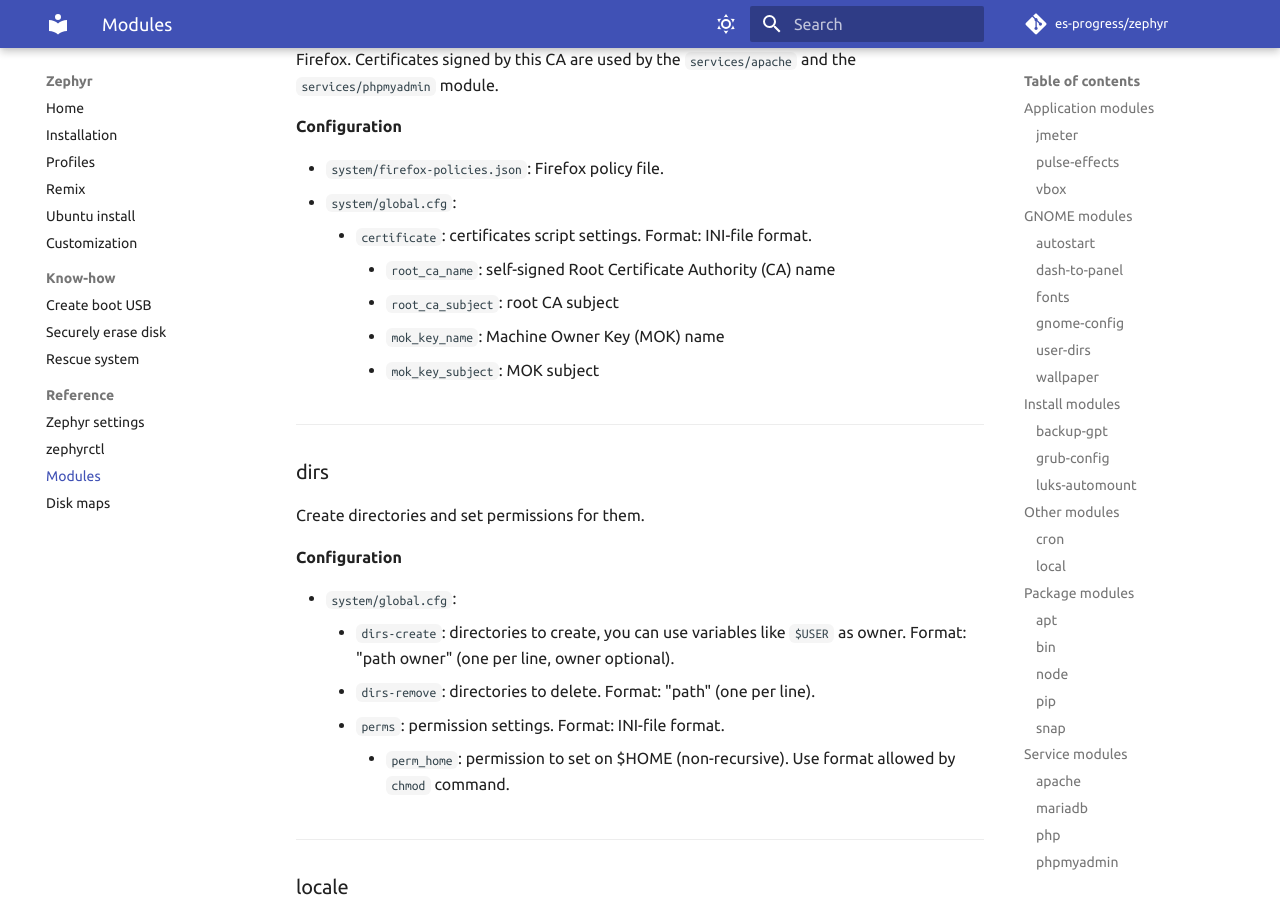
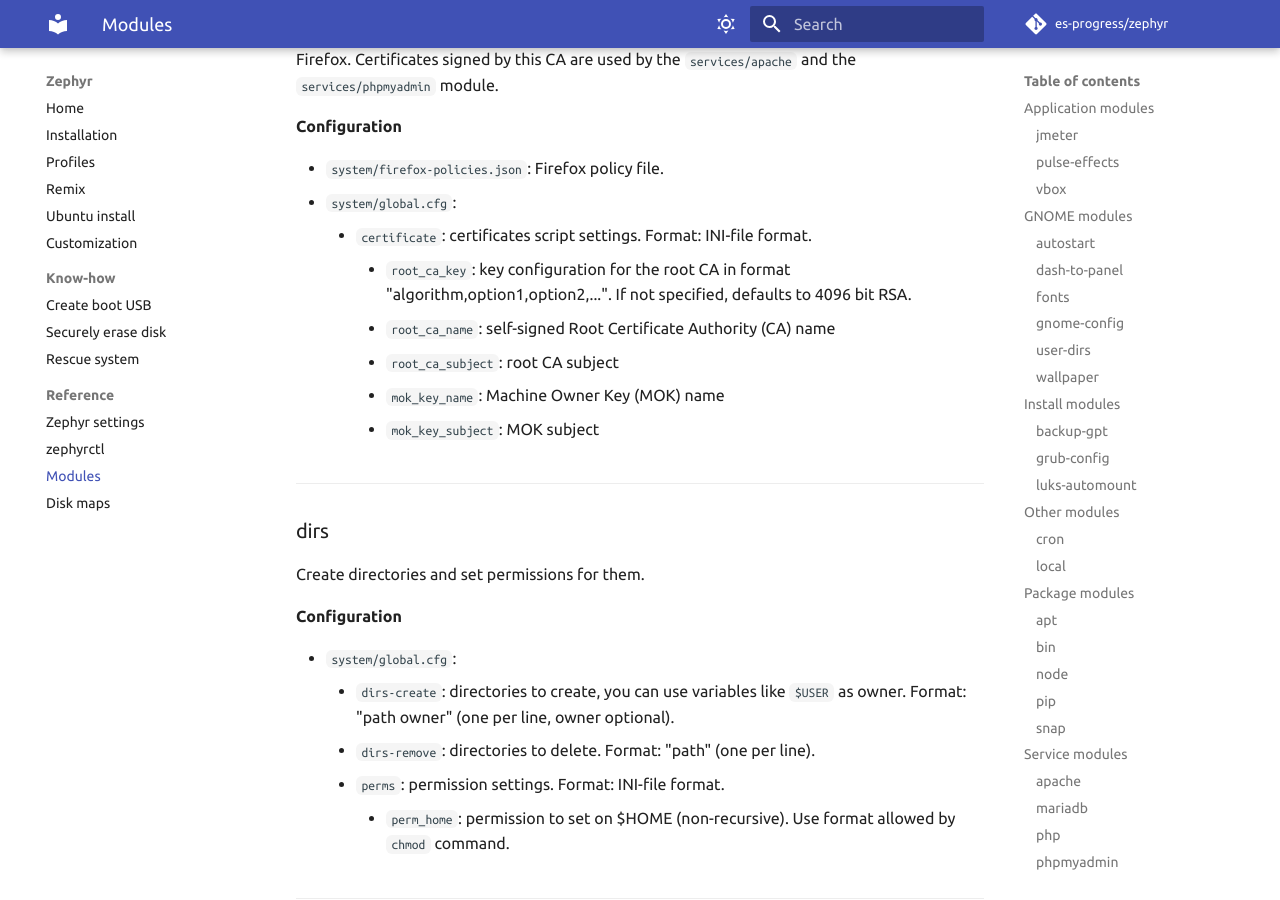
Before and after one commit to es-progress/zephyr, an MkDocs documentation site: the page built from docs/reference/modules.md, in a window 1280 px wide and 900 px high, scrolled down 12109 px. Built offline with MkDocs 1.6.1 and Material for MkDocs 9.7.7, drawn with Linux system fonts in a browser that asks for light colours; emoji names are drawn with the system emoji font; comment, search, counter and statistics services are not loaded.

Commit message:
customize/certificates: add root_ca_key options to configure CA key type

```diff
--- a/docs/reference/modules.md
+++ b/docs/reference/modules.md
@@ -447,6 +447,7 @@ Certificates signed by this CA are used by the `services/apache` and the `servic
 - `system/firefox-policies.json`: Firefox policy file.
 - `system/global.cfg`:
     - `certificate`: certificates script settings. Format: INI-file format.
+        - `root_ca_key`: key configuration for the root CA in format "algorithm,option1,option2,...". If not specified, defaults to 4096 bit RSA.
         - `root_ca_name`: self-signed Root Certificate Authority (CA) name
         - `root_ca_subject`: root CA subject
         - `mok_key_name`: Machine Owner Key (MOK) name
```
Also changed, not shown: 2 other files.
